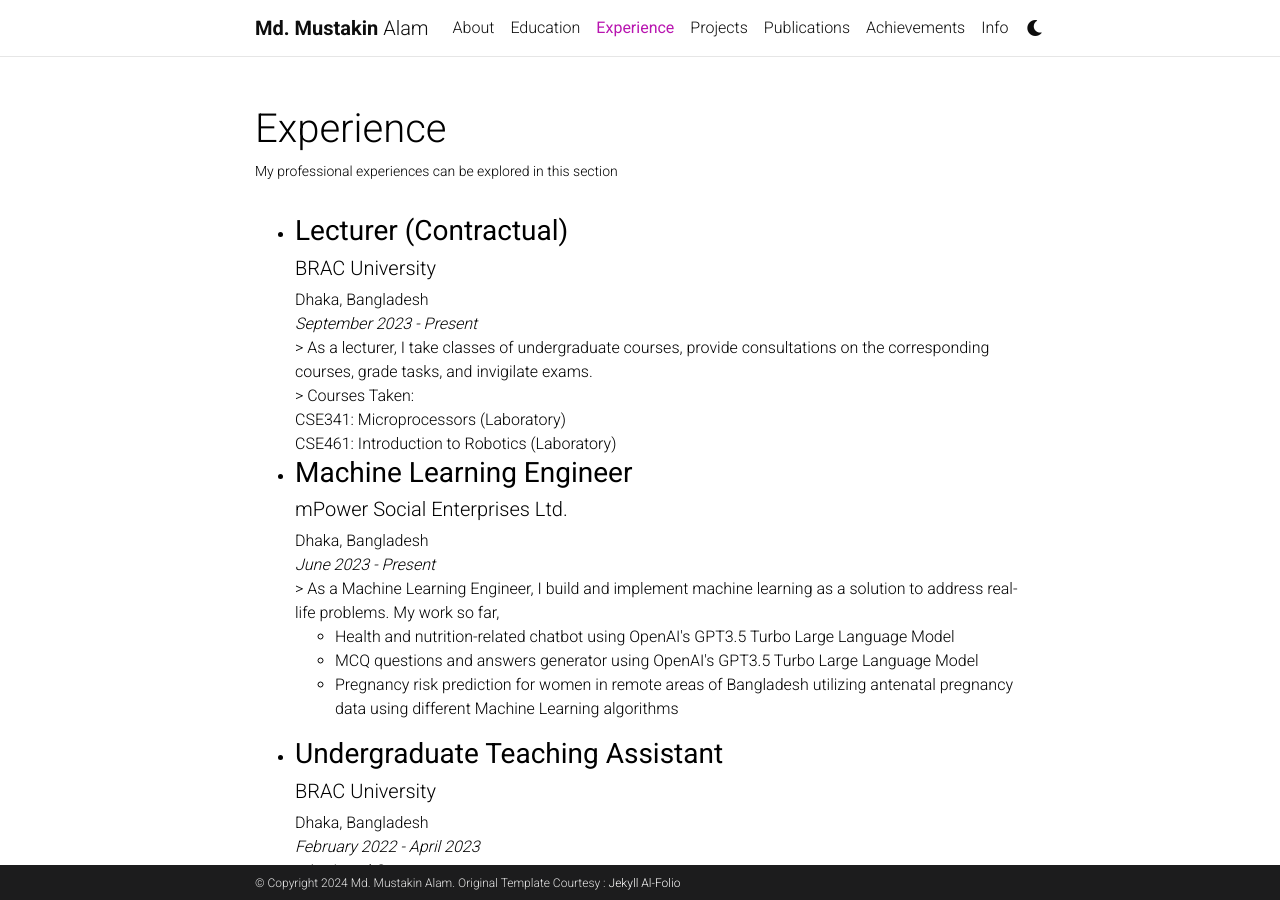
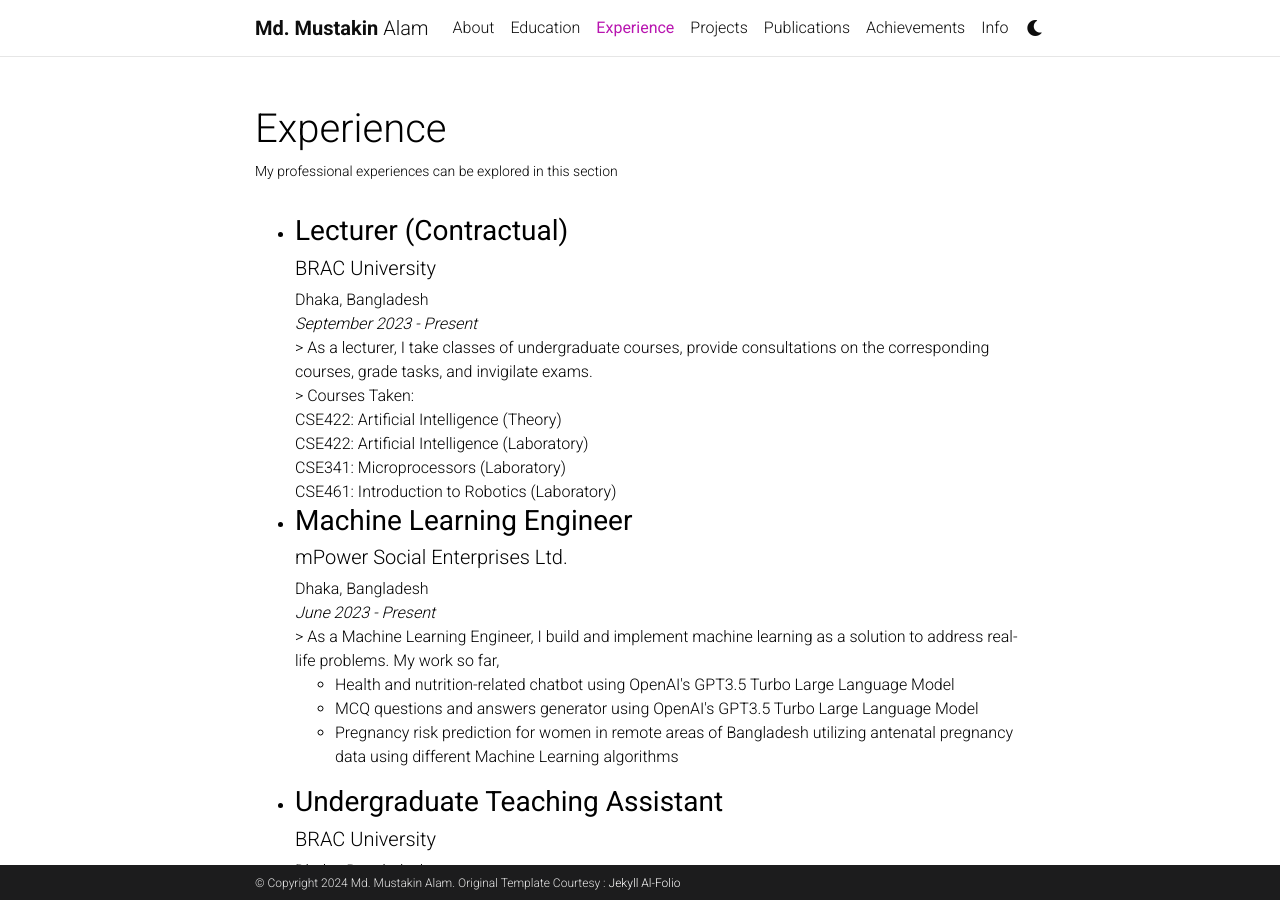
Before and after one commit to mustakinalam/mustakinalam.github.io, a Jekyll site: the page built from _pages/experience.md, in a window 1280 px wide and 900 px high. Built offline with Jekyll 4.4.1, drawn with Linux system fonts in a browser that asks for light colours; comment, search, counter and statistics services are not loaded; a style sheet for code colours, icons or effects is not loaded.

Commit message:
exp update

```diff
--- a/_pages/experience.md
+++ b/_pages/experience.md
@@ -15,6 +15,8 @@ Dhaka, Bangladesh <br>
 
 > As a lecturer, I take classes of undergraduate courses, provide consultations on the corresponding courses, grade tasks, and invigilate exams. <br>
 > Courses Taken:<br>
+CSE422: Artificial Intelligence (Theory) <br>
+CSE422: Artificial Intelligence (Laboratory) <br>
 CSE341: Microprocessors (Laboratory) <br>
 CSE461: Introduction to Robotics (Laboratory) <br>
 
```
